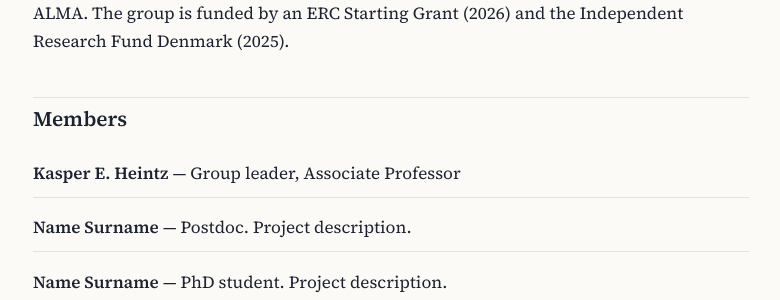
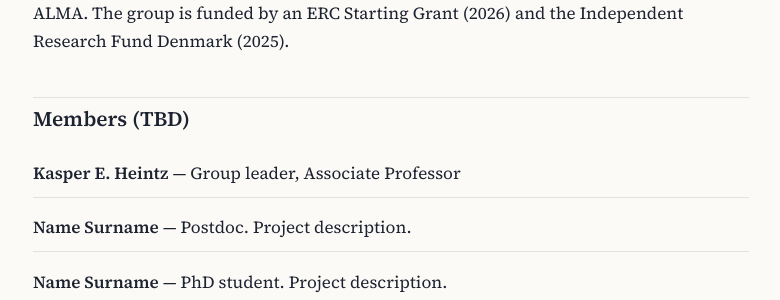
Before and after one commit to kasperheintz/kasperheintz.github.io, a Jekyll site: the page built from group.md, in a window 1280 px wide. Shown: the part 265-565 px from the top of the page, without its empty margins (249-1029 px from the left). Built offline with Jekyll 4.4.1, drawn with Linux system fonts in a browser that asks for light colours.

Commit message:
Update group.md

```diff
--- a/group.md
+++ b/group.md
@@ -4,7 +4,7 @@ title: Group
 
 The **Primordial Universe** group at DTU Space studies the first galaxies with JWST and ALMA. The group is funded by an ERC Starting Grant (2026) and the Independent Research Fund Denmark (2025).
 
-## Members
+## Members (TBD)
 
 <!-- One line per person: - **Name** — role. Short project description. -->
 <div class="people" markdown="1">
```
